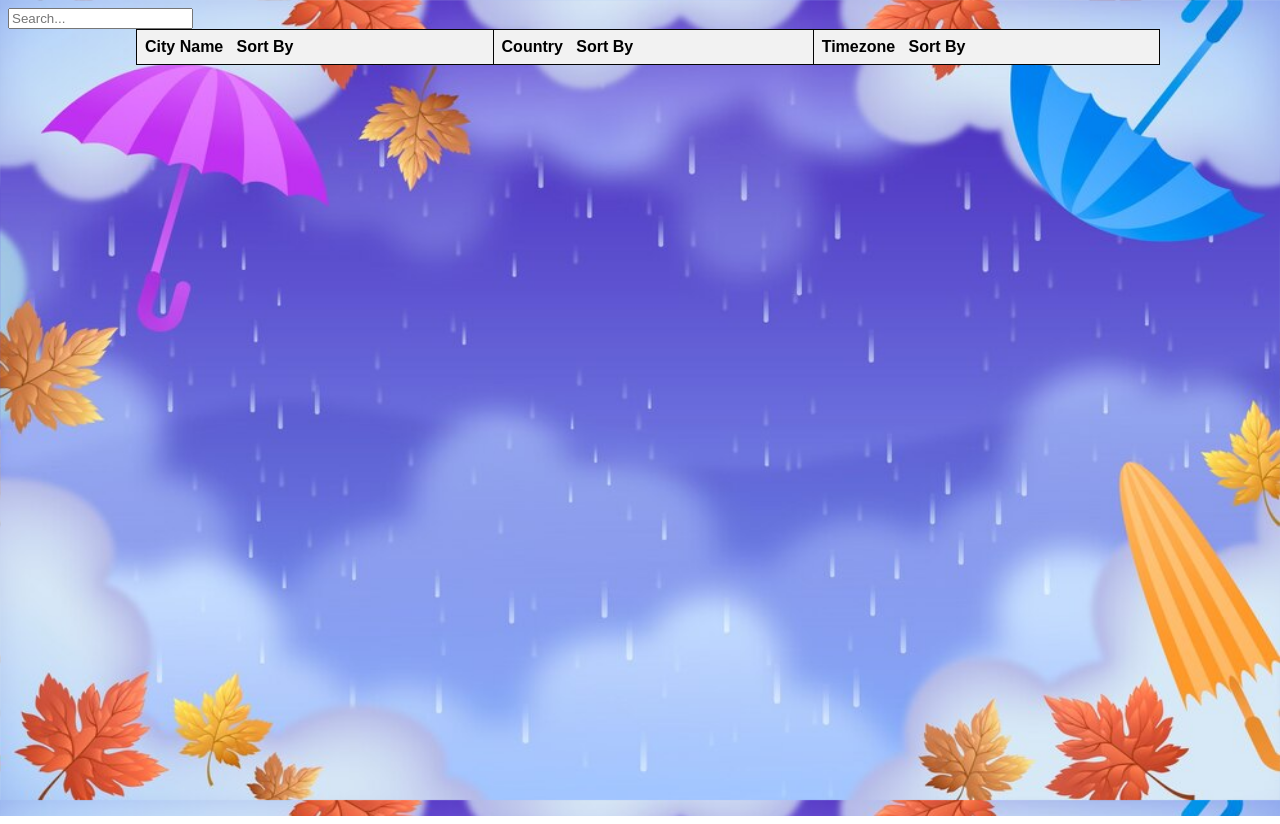
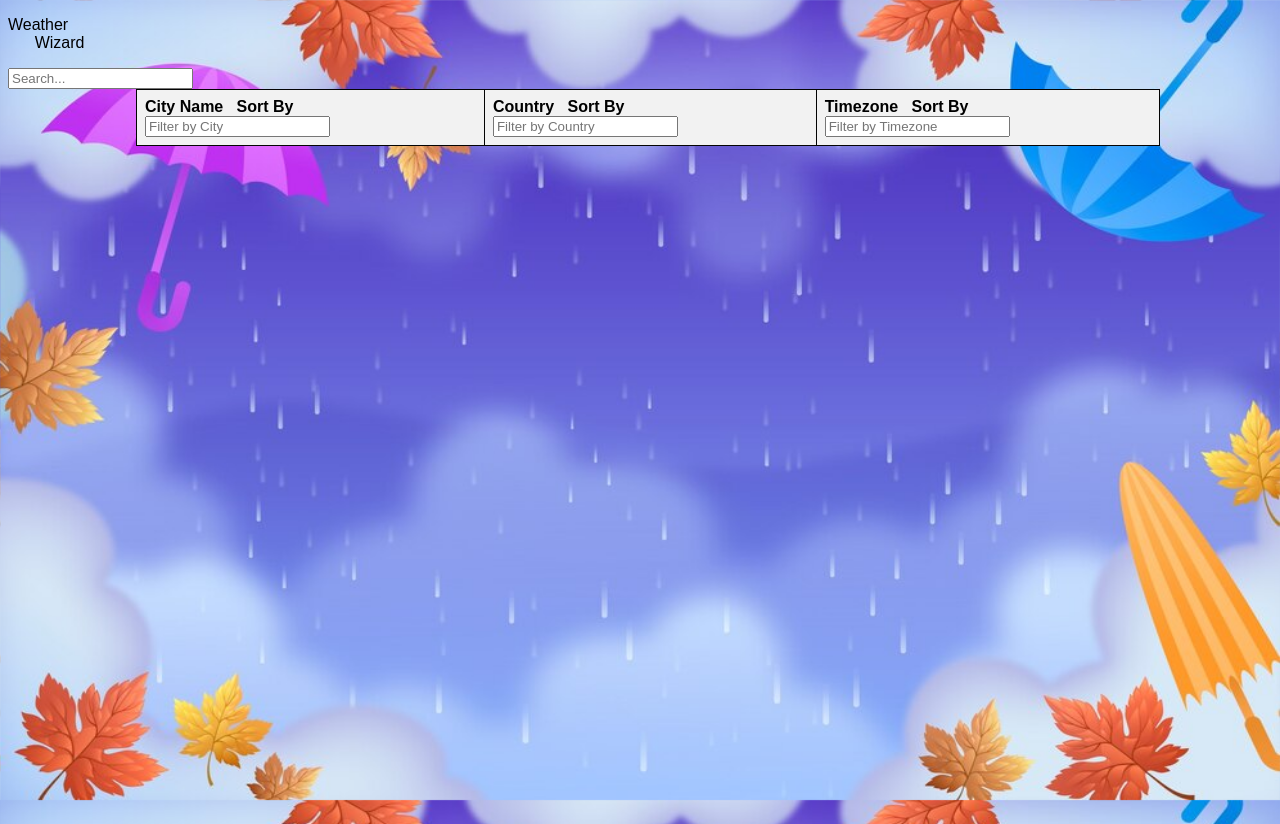
Before and after one commit to renukasaravanan/Stamurai-Assignment, a plain HTML site: page index.html in a window 1280 px wide. Drawn offline with Linux system fonts and the light colour scheme; no server answers.

Commit message:
index.html

```diff
--- a/index.html
+++ b/index.html
@@ -8,12 +8,19 @@
   </head>
   <body>
     <div class="container">
-      <input type="text" id="searchInput" placeholder="Search..." />
+      <div class="center">
+        <p id="weather">
+          Weather <br />
+          &nbsp; &nbsp; &nbsp;&nbsp;Wizard
+        </p>
+        <input type="text" id="searchInput" placeholder="Search..." />
+      </div>
       <table id="cityTable">
         <thead>
           <tr>
             <th>
               City Name
+
               <span onclick="toggleDropdown(event, 0)"
                 >&nbsp;&nbsp;Sort By
                 <div class="dropdown">
@@ -23,6 +30,12 @@
                   </div>
                 </div>
               </span>
+              <input
+                type="text"
+                id="cityFilterInput"
+                onkeyup="filterCity()"
+                placeholder="Filter by City"
+              />
             </th>
             <th>
               Country
@@ -35,6 +48,12 @@
                   </div>
                 </div>
               </span>
+              <input
+                type="text"
+                id="countryFilterInput"
+                onkeyup="filterCountry()"
+                placeholder="Filter by Country"
+              />
             </th>
             <th>
               Timezone
@@ -47,12 +66,18 @@
                   </div>
                 </div>
               </span>
+              <input
+                type="text"
+                id="timezoneFilterInput"
+                onkeyup="filterTimezone()"
+                placeholder="Filter by Timezone"
+              />
             </th>
           </tr>
         </thead>
         <tbody></tbody>
       </table>
     </div>
+    <script src="index.js"></script>
   </body>
-  <script src="index.js"></script>
 </html>
```
